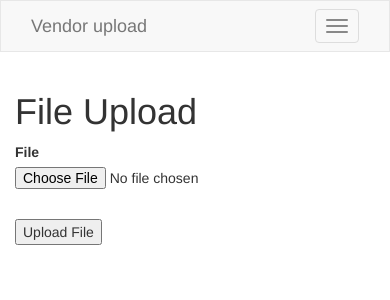
After one commit to ChinzoD/upload-wizard, a Flask app: page /upload in a window 390 px wide. The commit adds this page. Shown: the top 300 px of the page. Run offline with Flask 2, Linux system fonts and the light colour scheme; parts of the project's set-up code (start-up, migrations or seed data) failed here and were passed over; some libraries are stand-ins or nearby versions.

Commit message:
Directory changes

```diff
--- /dev/null
+++ b/app/data/forms/upload_form.py
@@ -0,0 +1,11 @@
+from flask_wtf import FlaskForm
+from wtforms import SubmitField
+from flask_wtf.file import FileField, FileRequired, FileAllowed
+
+
+class UploadForm(FlaskForm):
+    file = FileField('File', validators=[
+        FileRequired(),
+        FileAllowed(['txt', 'png'], 'Please upload only allowed files! (.txt, .)')
+    ])
+    submit = SubmitField('Upload File')
--- a/app/routes.py
+++ b/app/routes.py
@@ -2,12 +2,14 @@ from flask import render_template, flash, redirect, url_for
 from app import app
 from flask_login import current_user, login_user, login_required
 from flask_login import logout_user
-from app.data.models import User
+from app.data.models.user import User
 from app import db
-from app.data.forms import LoginForm
-from app.data.forms import RegistrationForm
+from app.data.forms.login_form import LoginForm
+from app.data.forms.registration_form import RegistrationForm
+from app.data.forms.upload_form import UploadForm
 from flask import request
 from werkzeug.urls import url_parse
+from werkzeug.utils import secure_filename
 
 @app.route('/')
 @app.route('/index')
@@ -24,13 +26,13 @@ def index():
             'body': 'The Avengers movie was so cool!'
         }
     ]
-    return render_template('index.html', title='Home Page', posts=posts, user=user)
+    return render_template('index.html', title='Home Page')
 
 
 @app.route('/login', methods=['GET', 'POST'])
 def login():
     if current_user.is_authenticated:
-        return redirect(url_for('user/index'))
+        return redirect(url_for('index'))
     form = LoginForm()
     if form.validate_on_submit():
         user = User.query.filter_by(username=form.username.data).first()
@@ -66,6 +68,23 @@ def register():
     return render_template('user/register.html', title='Register', form=form)
 
 
-@app.route('/file_upload', methods=['GET', 'POST'])
-def file_upload():
-    return render_template('file_upload.html', title='File Upload')
+@app.route('/upload', methods=['GET', 'POST'])
+def upload():
+    form = UploadForm()
+
+    if form.validate_on_submit():
+        filename = secure_filename(form.file.data.filename)
+        file = form.file.data
+        lineNumber = 0
+        for line in file.stream:
+            lineNumber += 1
+            cols = line.decode().strip().split('\t')
+            print(line)
+            print(cols[0])
+            if len(cols) >= 2 and isinstance(cols[0], int) and isinstance(cols[1], str):
+                flash('Invalid username or password')
+                return redirect(url_for('upload'))
+        # form.file.data.save('uploads/' + filename)
+        return redirect(url_for('upload'))
+
+    return render_template('upload.html', title='Upload File', form=form)
--- a/app/templates/base.html
+++ b/app/templates/base.html
@@ -23,7 +23,7 @@
                   {% if current_user.is_anonymous %}
                    <li><a href="{{ url_for('login') }}">Login</a></li>
                   {% else %}
-                  <li><a href="{{ url_for('file_upload') }}">File Upload</a></li>
+                  <li><a href="{{ url_for('upload') }}">File Upload</a></li>
                   <li><a href="{{ url_for('logout') }}">Logout</a></li>
                   {% endif %}
                 </ul>
--- a/app/templates/file_upload.html
+++ /dev/null
@@ -1,6 +0,0 @@
-{% extends "base.html" %}
-
-{% block app_content %}
-    <h1>File Upload</h1>
-
-{% endblock %}
--- /dev/null
+++ b/app/templates/upload.html
@@ -0,0 +1,20 @@
+{% extends "base.html" %}
+
+{% block app_content %}
+    <h1>File Upload</h1>
+    <div class="row">
+        <div class="col-md-4">
+            <form method="post" enctype="multipart/form-data">
+                <p>
+                    {{ form.hidden_tag() }}
+                    {{ form.file.label }}<br>
+                    {{ form.file }}<br>
+                    {% for error in form.file.errors %}
+                    <span style="color: red;">[{{ error }}]</span>
+                    {% endfor %}
+                </p>
+                <p>{{ form.submit() }}</p>
+            </form>
+        </div>
+    </div>
+{% endblock %}
--- a/app/templates/user/login.html
+++ b/app/templates/user/login.html
@@ -3,7 +3,7 @@
 
 {% block app_content %}
     <h1>Sign In</h1>
-     <div class="row">
+    <div class="row">
         <div class="col-md-4">
             {{ wtf.quick_form(form) }}
         </div>
```
Also changed, not shown: app/data/forms/login_form.py (added, +10 -0 lines), app/data/forms/registration_form.py (renamed from app/data/forms.py, +2 -9 lines), app/data/models.py (deleted, +0 -59 lines), app/data/models/company.py (added, +10 -0 lines), app/data/models/file_format.py (added, +13 -0 lines), app/data/models/upload_history.py (added, +12 -0 lines), app/data/models/user.py (added, +27 -0 lines), app/data/__init__.py (added), app/data/forms/__init__.py (added), app/data/models/__init__.py (added).
